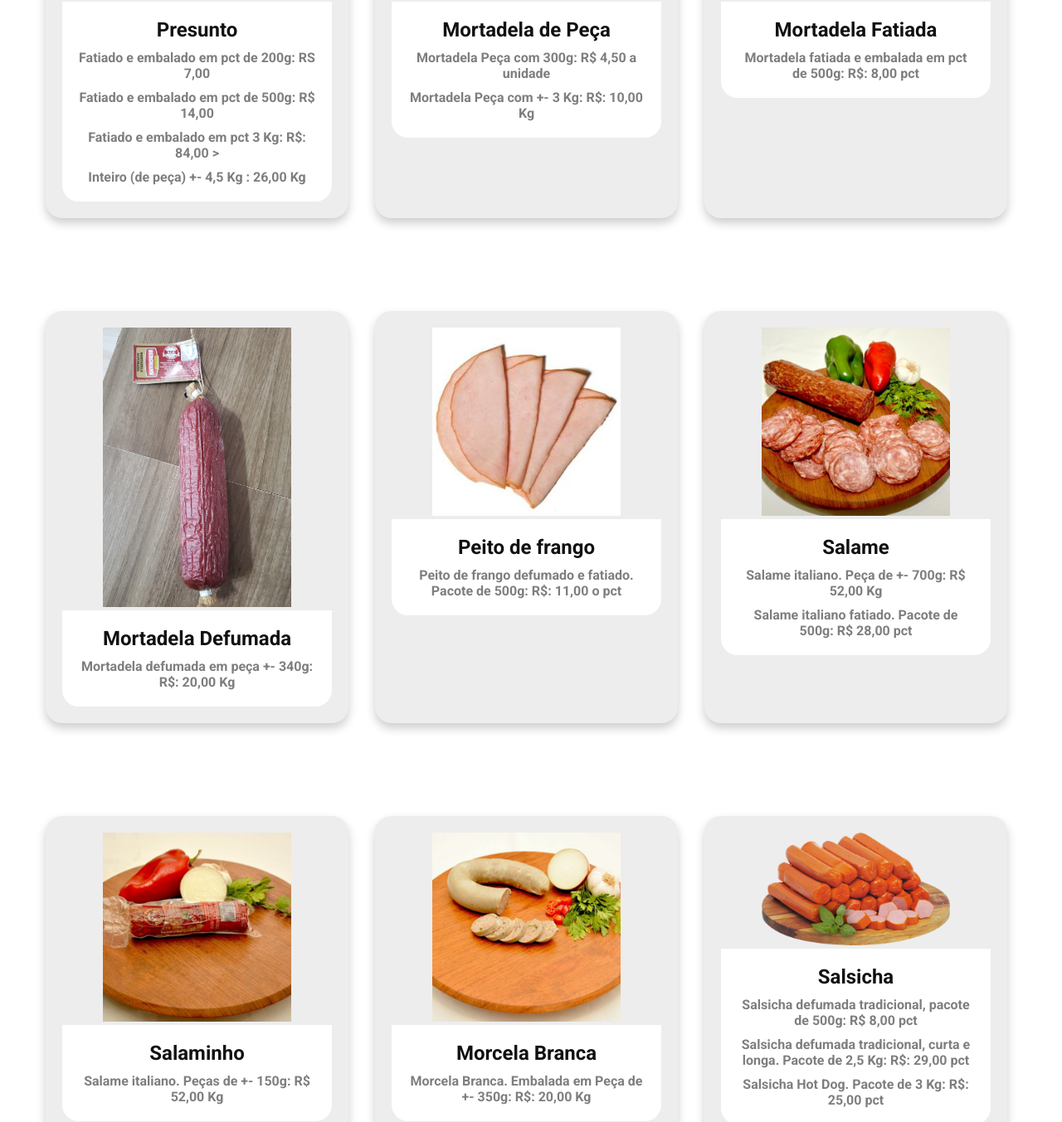
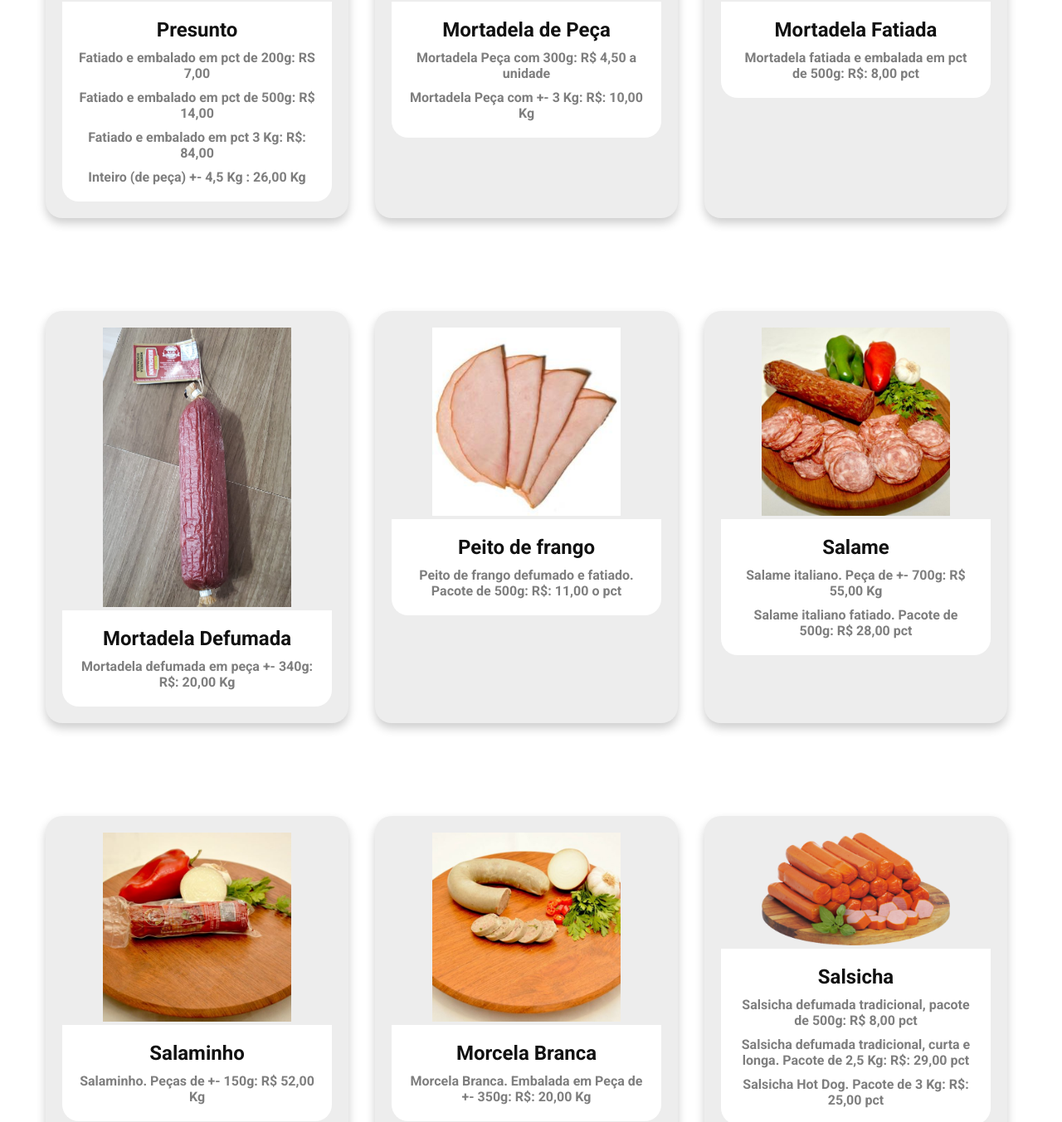
Before and after one commit to devCintia/BergmannEmbutidos, a plain HTML site: page index.html in a window 1280 px wide. Shown: the part 764-2117 px from the top of the page at 83% size. Drawn offline with Linux system fonts and the light colour scheme.

Commit message:
alteração do preço do salame

```diff
--- a/index.html
+++ b/index.html
@@ -62,7 +62,7 @@
                         <h2 class="nome-personagem">Presunto</h2>
                         <span class="categoria">Fatiado e embalado em pct de 200g: RS 7,00</span>
                         <span class="categoria">Fatiado e embalado em pct de 500g: R$ 14,00</span>
-                        <span class="categoria">Fatiado e embalado em pct 3 Kg: R$: 84,00 ></span>
+                        <span class="categoria">Fatiado e embalado em pct 3 Kg: R$: 84,00</span>
                         <span class="categoria">Inteiro (de peça) +- 4,5 Kg : 26,00 Kg </span>
                     </div>
                 </li>
@@ -104,7 +104,7 @@
                             alt="salame" class="imgprodutoBergmann" /></a>
                     <div class="informacoes">
                         <h2 class="nome-personagem">Salame</h2>
-                        <span class="categoria">Salame italiano. Peça de +- 700g: R$ 52,00 Kg </span>
+                        <span class="categoria">Salame italiano. Peça de +- 700g: R$ 55,00 Kg </span>
                         <span class="categoria">Salame italiano fatiado. Pacote de 500g: R$ 28,00 pct </span>
                     </div>
                 </li>
@@ -113,7 +113,7 @@
                             alt="salame" class="imgprodutoBergmann" /></a>
                     <div class="informacoes">
                         <h2 class="nome-personagem">Salaminho</h2>
-                        <span class="categoria">Salame italiano. Peças de +- 150g: R$ 52,00 Kg </span>
+                        <span class="categoria">Salaminho. Peças de +- 150g: R$ 52,00 Kg </span>
                     </div>
                 </li>
                 <li class="produtoBergmann" data-categoria="morcela">
```
